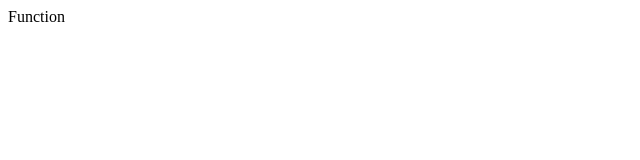
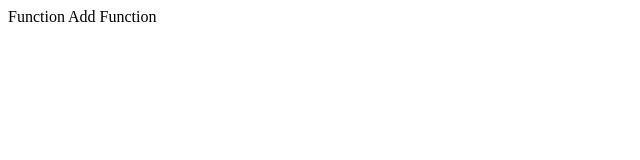
Before and after one commit to blueautumn/first-site, a plain HTML site: page function.html in a window 1280 px wide. Shown: the whole page, without its empty margins (0-640 px from the left). Drawn offline with Linux system fonts and the light colour scheme.

Commit message:
add function

```diff
--- a/function.html
+++ b/function.html
@@ -1,5 +1,6 @@
 <html>
 	<div>
 		Function
+		Add Function
 	</div>
 </html>
```
